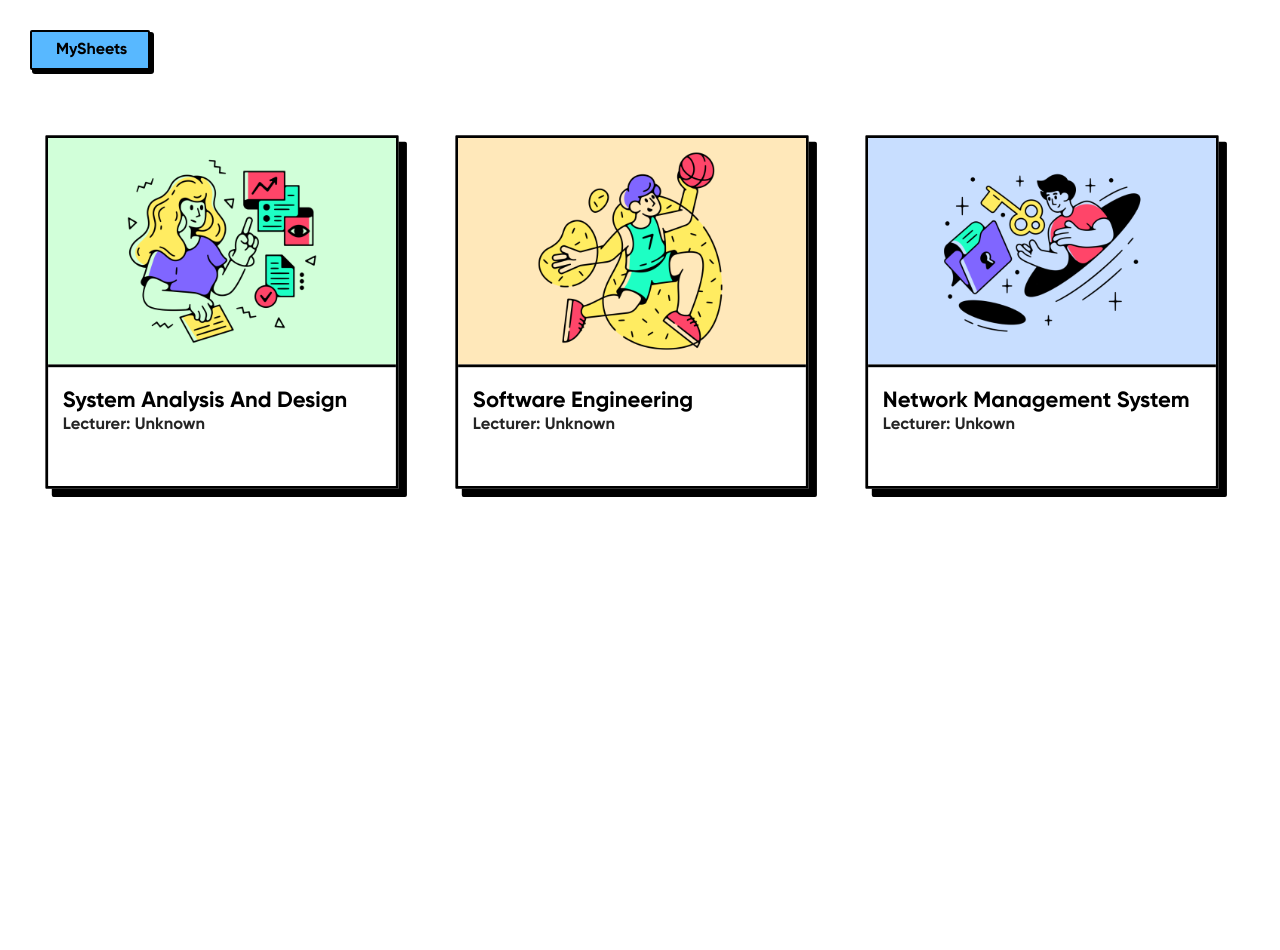
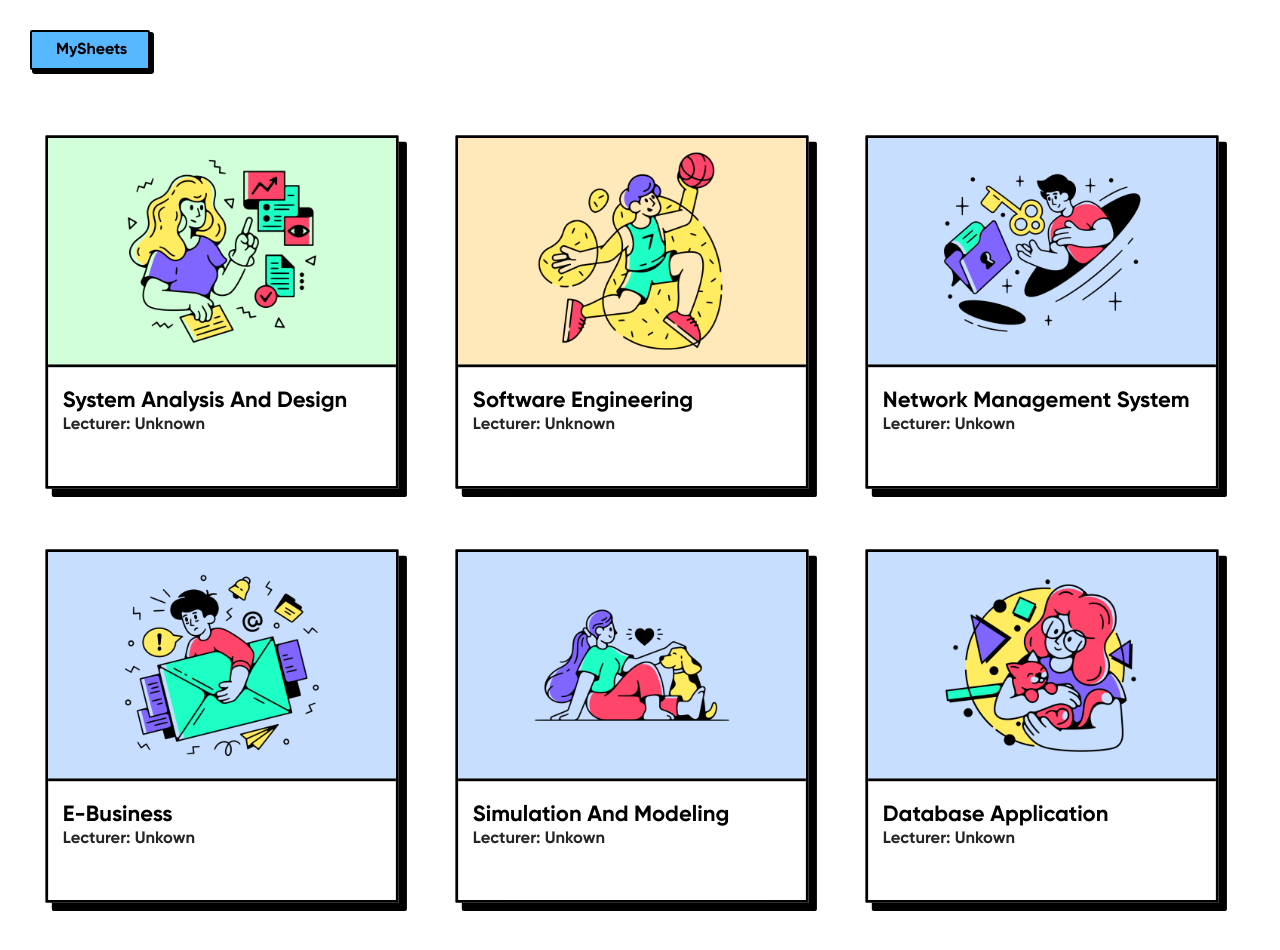
Before and after one commit to LOLKTKAT/my-sheets, a React (Create React App) app: page / in a window 1280 px wide. Shown: the top 950 px of the page. Before the commit the page ends 800 px from the top, so only its background shows below. Built offline with nearby package versions, Linux system fonts and the light colour scheme.

Commit message:
Added Courses

```diff
--- a/src/data/courseInfo.js
+++ b/src/data/courseInfo.js
@@ -22,4 +22,25 @@ export const courseInfo = [
     poster: ILLUSTRATIONS[2],
     lecturer: "unkown",
   },
+  {
+    id: 3,
+    name: "E-business",
+    bg_color: "rgb(200, 222, 255)",
+    poster: ILLUSTRATIONS[3],
+    lecturer: "unkown",
+  },
+  {
+    id: 4,
+    name: "Simulation and modeling",
+    bg_color: "rgb(200, 222, 255)",
+    poster: ILLUSTRATIONS[4],
+    lecturer: "unkown",
+  },
+  {
+    id: 5,
+    name: "database application",
+    bg_color: "rgb(200, 222, 255)",
+    poster: ILLUSTRATIONS[5],
+    lecturer: "unkown",
+  },
 ];
```
